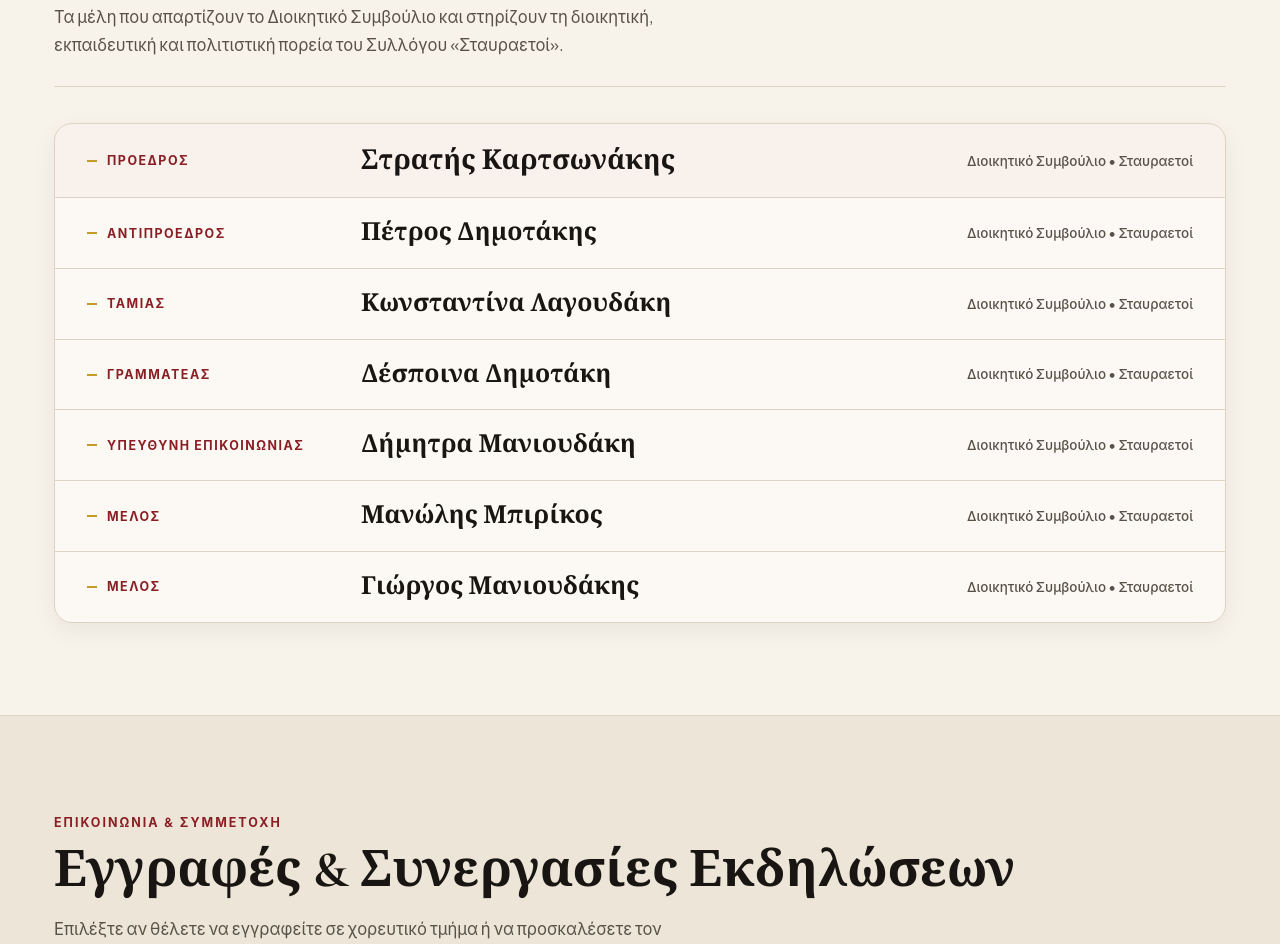
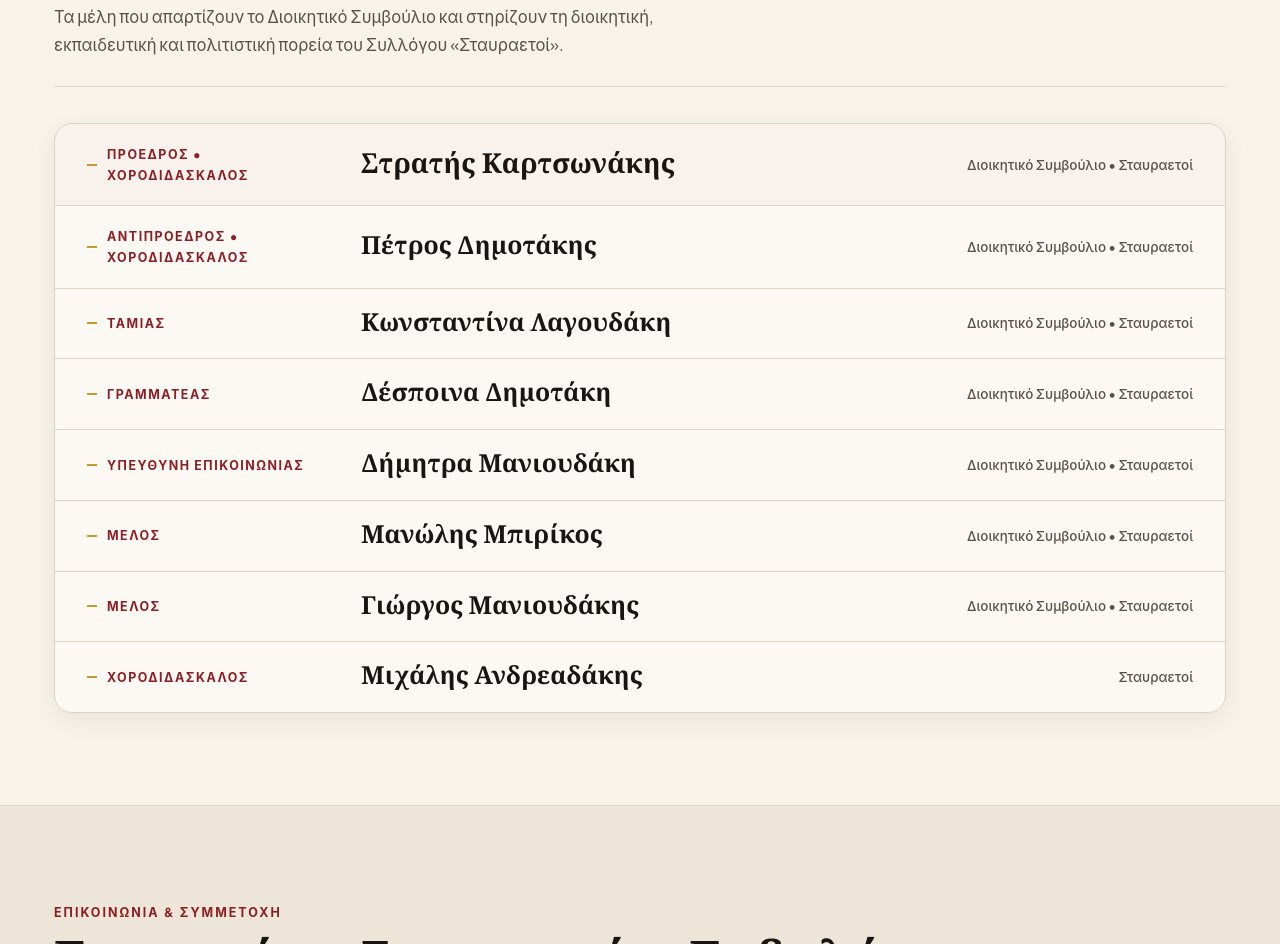
Before and after one commit to stavraetoichania/stavraetoi-chania, a plain HTML site: page index.html in a window 1280 px wide. Shown: the part 4829-5773 px from the top of the page. Drawn offline with nearby package versions, Linux system fonts and the light colour scheme.

Commit message:
Update index.html

```diff
--- a/index.html
+++ b/index.html
@@ -1572,13 +1572,13 @@
 
       <div class="board-roster" role="list" aria-label="Μέλη Διοικητικού Συμβουλίου">
         <div class="board-row board-row--lead" role="listitem">
-          <span class="board-role-label" data-i18n="rolePresident">Πρόεδρος</span>
+          <span class="board-role-label" data-i18n="rolePresident">Πρόεδρος • Χοροδιδάσκαλος </span>
           <span class="board-person-name" data-i18n="namePresident">Στρατής Καρτσωνάκης</span>
           <span class="board-row-meta" data-i18n="noteBoard">Διοικητικό Συμβούλιο • Σταυραετοί</span>
         </div>
 
         <div class="board-row" role="listitem">
-          <span class="board-role-label" data-i18n="roleVicePresident">Αντιπρόεδρος</span>
+          <span class="board-role-label" data-i18n="roleVicePresident">Αντιπρόεδρος • Χοροδιδάσκαλος</span>
           <span class="board-person-name" data-i18n="nameVicePresident">Πέτρος Δημοτάκης</span>
           <span class="board-row-meta" data-i18n="noteBoard">Διοικητικό Συμβούλιο • Σταυραετοί</span>
         </div>
@@ -1612,6 +1612,13 @@
           <span class="board-person-name" data-i18n="nameMember2">Γιώργος Μανιουδάκης</span>
           <span class="board-row-meta" data-i18n="noteBoard">Διοικητικό Συμβούλιο • Σταυραετοί</span>
         </div>
+        <div class="board-row" role="listitem">
+          <span class="board-role-label" data-i18n="roleVicePresident">Χοροδιδάσκαλος</span>
+          <span class="board-person-name" data-i18n="nameVicePresident">Μιχάλης Ανδρεαδάκης</span>
+          <span class="board-row-meta" data-i18n="noteBoard">Σταυραετοί</span>
+        </div>
+
+
       </div>
     </div>
   </section>
@@ -2050,9 +2057,9 @@
         up2Meta: 'Old Town & Nea Chora, Chania',
         up2Desc: 'Traditional strata walk alongside Cultural Association "Skloka" in Cretan attire with live lyra and laouto. Follow @stavraetoi_chania for the exact date announcement.',
         evBtnInvite: 'Invite Association',
-        boardKicker: 'Board of Directors',
+        boardKicker: 'Administrative Board',
         boardTitle: 'Board Composition',
-        boardLead: 'The members serving on the Board of Directors and guiding the administrative, educational, and cultural work of "Stavraetoi".',
+        boardLead: 'The members serving on the administrative board and guiding the administrative, educational, and cultural work of "Stavraetoi".',
         rolePresident: 'President',
         roleVicePresident: 'Vice President',
         roleTreasurer: 'Treasurer',
@@ -2066,7 +2073,7 @@
         nameComm: 'Dimitra Manioudaki',
         nameMember1: 'Manolis Mpirikos',
         nameMember2: 'Giorgos Manioudakis',
-        noteBoard: 'Board of Directors • Stavraetoi',
+        noteBoard: 'Administrative Board • Stavraetoi',
         cntKicker: 'Contact & Participation',
         cntTitle: 'Registrations & Event Collaborations',
         cntLead: 'Choose whether you wish to register for a dance class or invite "Stavraetoi" to perform at an event, and send directly via Email or WhatsApp.',
```
